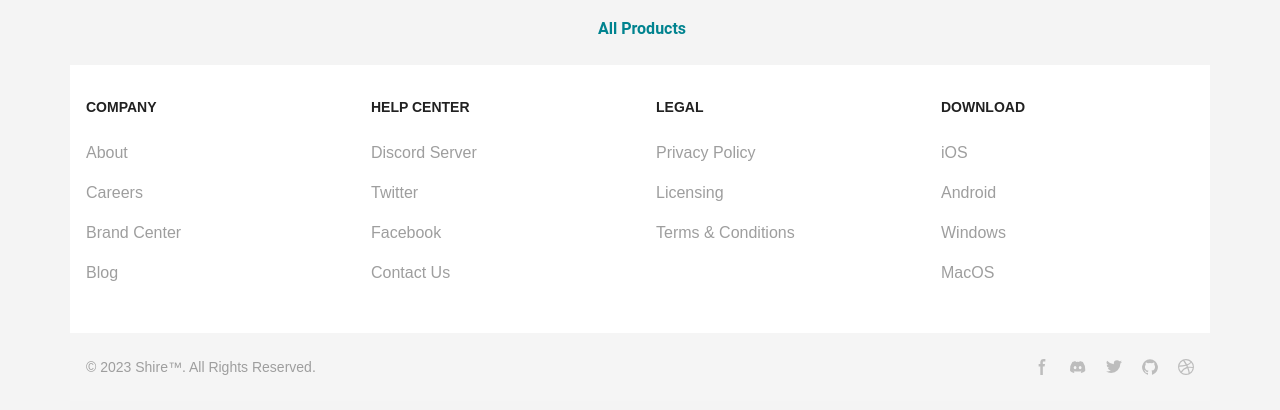
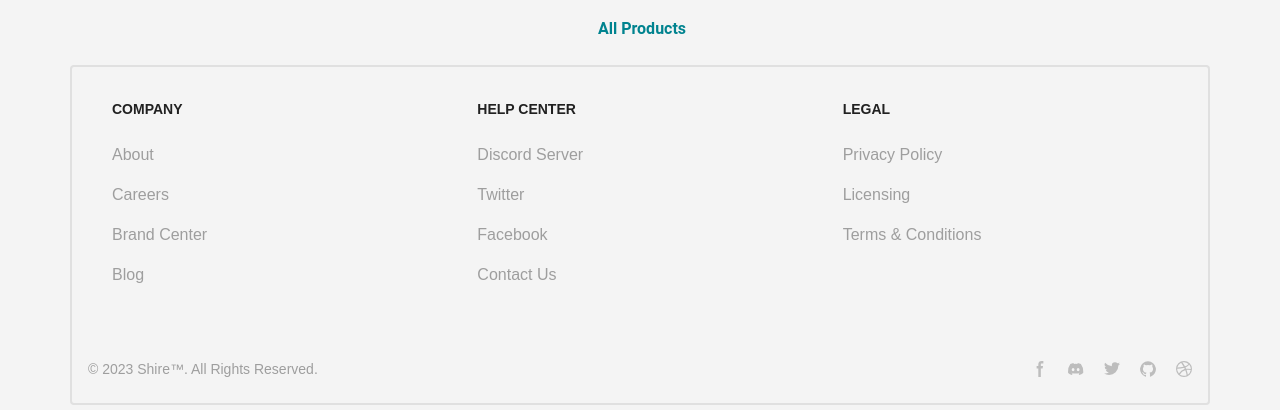
Before and after one commit to burakboduroglu/e-commerce-app, a React (Create React App) app: page / in a window 1280 px wide. Shown: the part 471-881 px from the top of the page. Built offline with nearby package versions, Linux system fonts and the light colour scheme; no server answers.

Commit message:
footer updated

```diff
--- a/src/components/Footer.js
+++ b/src/components/Footer.js
@@ -1,8 +1,8 @@
 function Footer(){
     return(
-        <footer className="bg-white dark:bg-gray-900">
+        <footer className="border-2 border-gray-300 border-solid mb-2 rounded">
             <div className="mx-auto w-full max-w-screen-xl">
-                <div className="grid grid-cols-2 gap-8 px-4 py-6 lg:py-8 md:grid-cols-4">
+                <div className="grid grid-cols-3 gap-10 px-10 py-10 lg:py-8 md:grid-cols-3">
                     <div>
                         <h2 className="mb-6 text-sm font-semibold text-gray-900 uppercase dark:text-white">Company</h2>
                         <ul className="text-gray-500 dark:text-gray-400 font-medium">
@@ -51,25 +51,8 @@ function Footer(){
                             </li>
                         </ul>
                     </div>
-                    <div>
-                        <h2 className="mb-6 text-sm font-semibold text-gray-900 uppercase dark:text-white">Download</h2>
-                        <ul className="text-gray-500 dark:text-gray-400 font-medium">
-                            <li className="mb-4">
-                                <a href="#" className="hover:underline">iOS</a>
-                            </li>
-                            <li className="mb-4">
-                                <a href="#" className="hover:underline">Android</a>
-                            </li>
-                            <li className="mb-4">
-                                <a href="#" className="hover:underline">Windows</a>
-                            </li>
-                            <li className="mb-4">
-                                <a href="#" className="hover:underline">MacOS</a>
-                            </li>
-                        </ul>
-                    </div>
                 </div>
-                <div className="px-4 py-6 bg-gray-100 dark:bg-gray-700 md:flex md:items-center md:justify-between">
+                <div className="px-4 py-6 md:flex md:items-center md:justify-between">
                     <span className="text-sm text-gray-500 dark:text-gray-300 sm:text-center">© 2023 <a href="#">Shire™</a>. All Rights Reserved.
                     </span>
                         <div className="flex mt-4 space-x-5 sm:justify-center md:mt-0">
```
